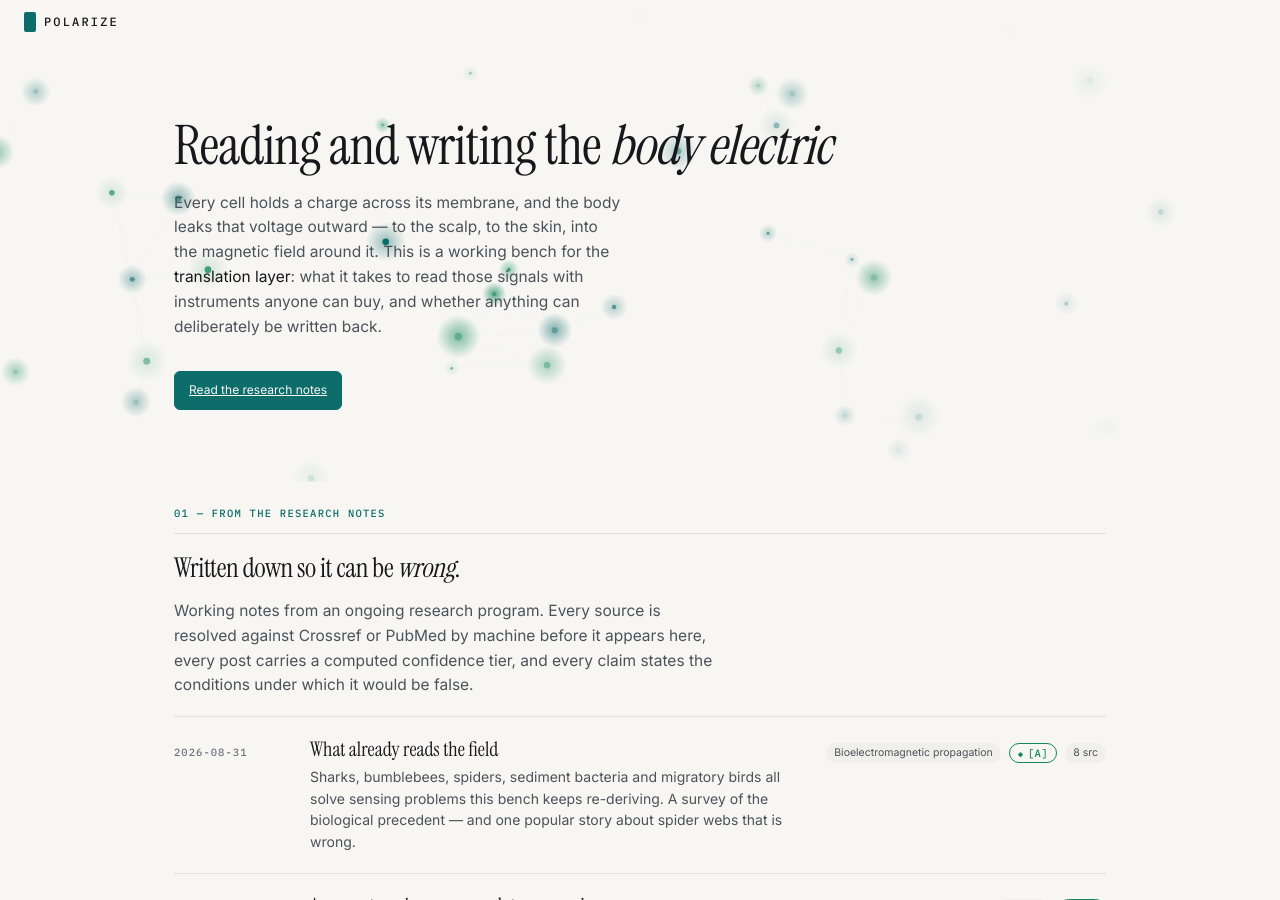
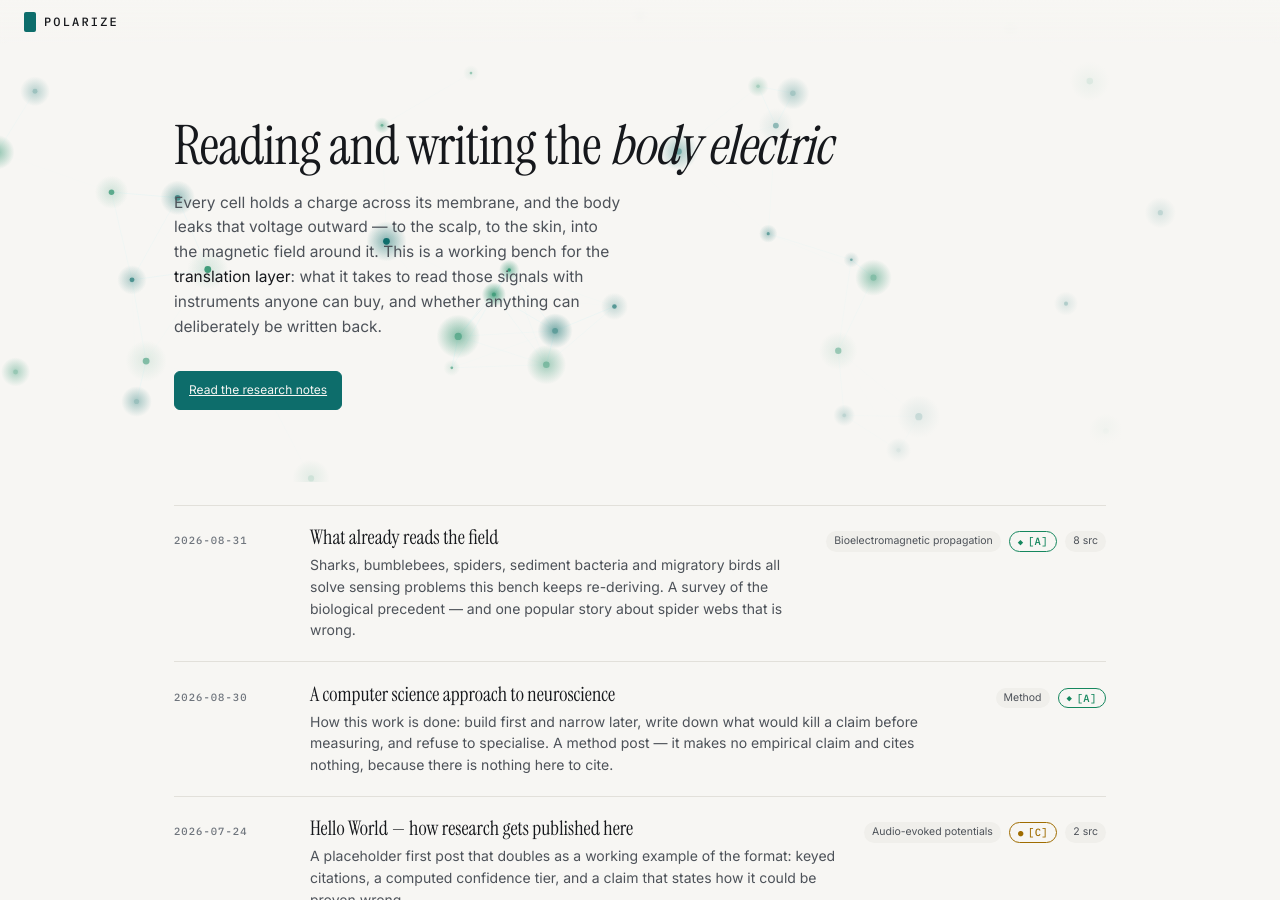
Before and after one commit to polarizetech/polarize.tech, a Jekyll site: the page built from index.html, in a window 1280 px wide and 900 px high. Built offline with Jekyll 4.4.1, drawn with Linux system fonts in a browser that asks for light colours.

Commit message:
Remove unused section

```diff
--- a/index.html
+++ b/index.html
@@ -52,16 +52,6 @@ sitemap: true
 
   <!-- ===== FROM THE RESEARCH NOTES ===== -->
   <section class="section notes" id="notes">
-    <div class="section__rail ui-label">01 — From the Research Notes</div>
-    <div class="notes__head">
-      <h2 class="ui-display ui-display--2">Written down so it can be <em>wrong</em>.</h2>
-      <p class="notes__lede">
-        Working notes from an ongoing research program. Every source is resolved
-        against Crossref or PubMed by machine before it appears here, every post
-        carries a computed confidence tier, and every claim states the conditions
-        under which it would be false.
-      </p>
-    </div>
 
     <ul class="postlist">
       {%- for post in site.posts limit: 4 %}
```
